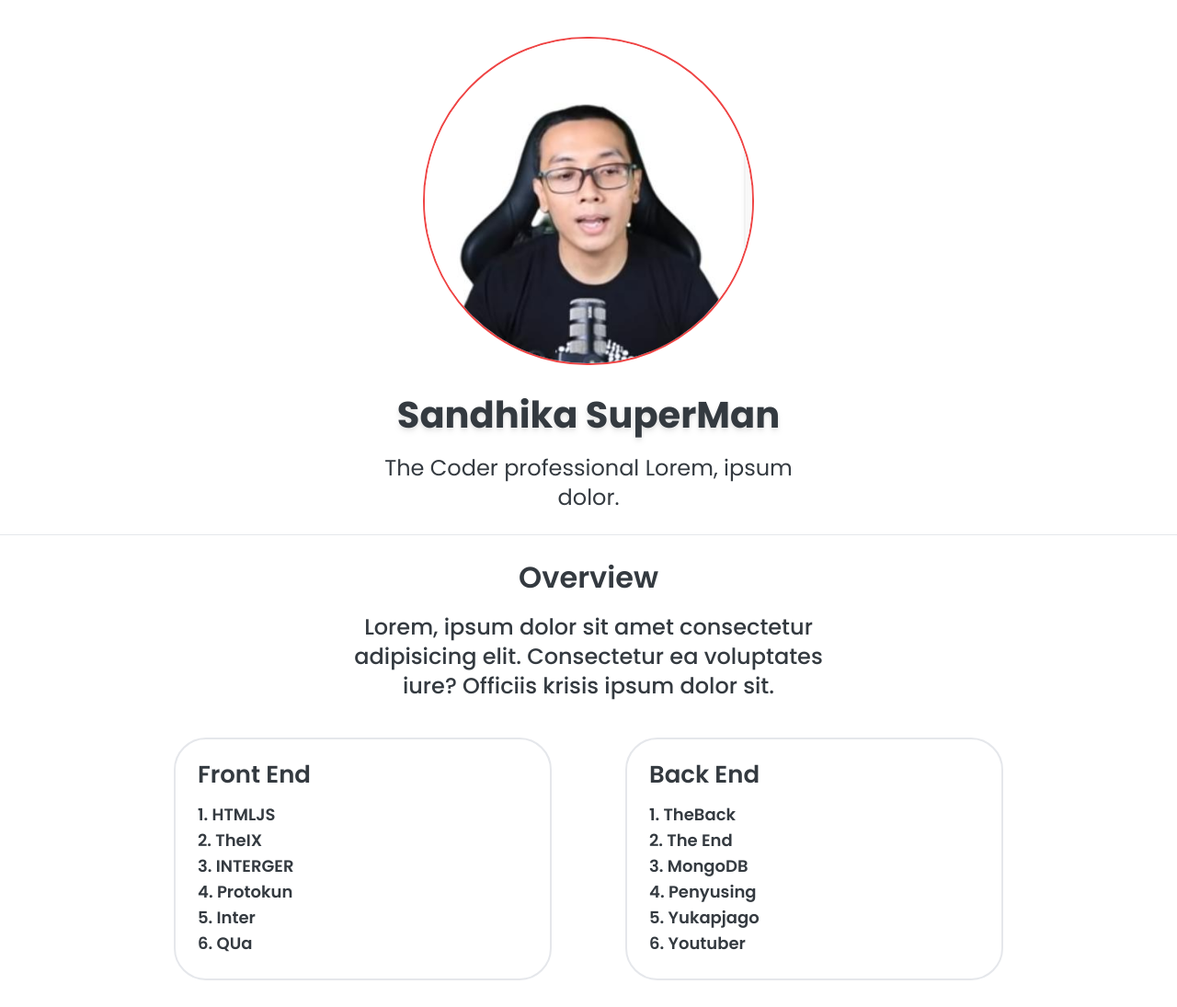
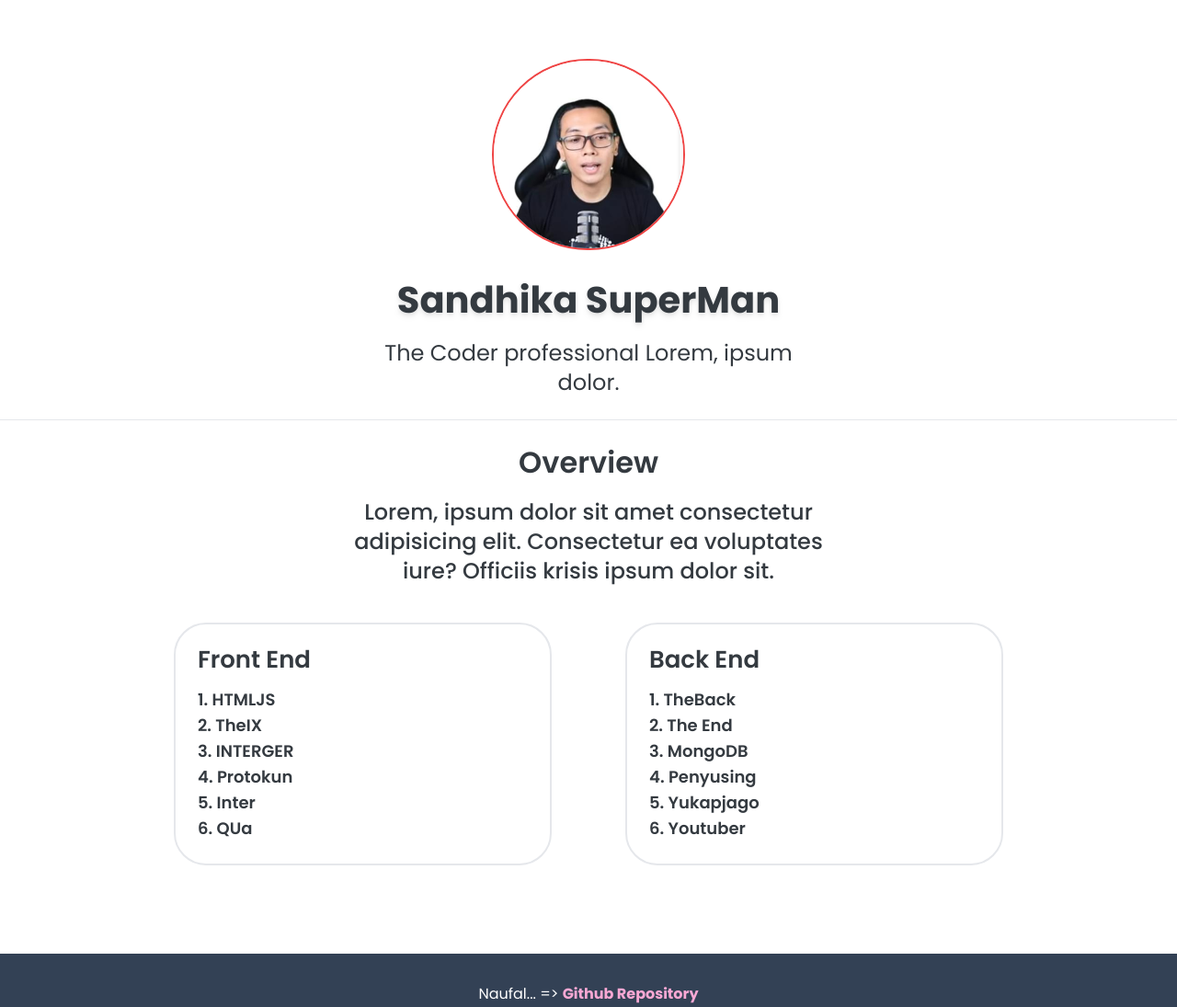
Before and after one commit to nfal001/slicing-tailwind, a website: page index.html in a window 1280 px wide. Shown: the top 1095 px of the page at 92% size. Drawn offline with Linux system fonts and the light colour scheme.

Commit message:
v.01g
cukup jelas

```diff
--- a/index.html
+++ b/index.html
@@ -14,10 +14,10 @@
     />
   </head>
   <body>
-    <div class="w-full pt-10">
+    <div class="w-full pt-16">
       <div>
         <img
-          class="mx-auto w-[360px] rounded-full border-red-500 border-2"
+          class="mx-auto w-[210px] rounded-full border-red-500 border-2"
           src="assets/img/s2x.jpg"
           alt=""
         />
```
Also changed, not shown: assets/css/output.css.
